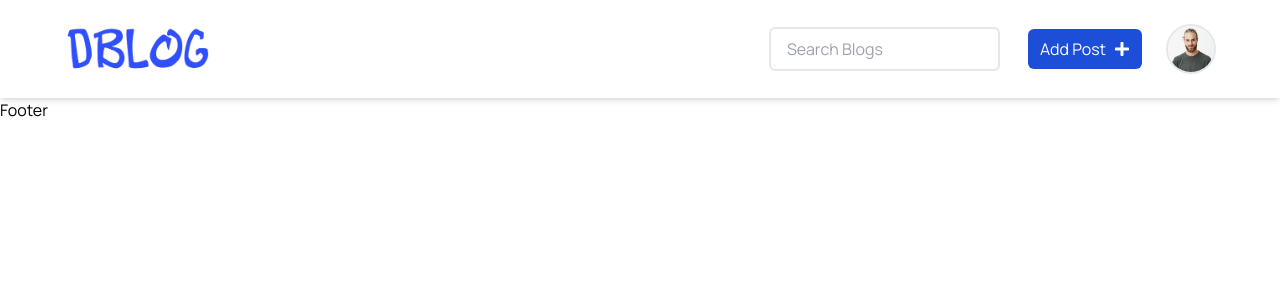
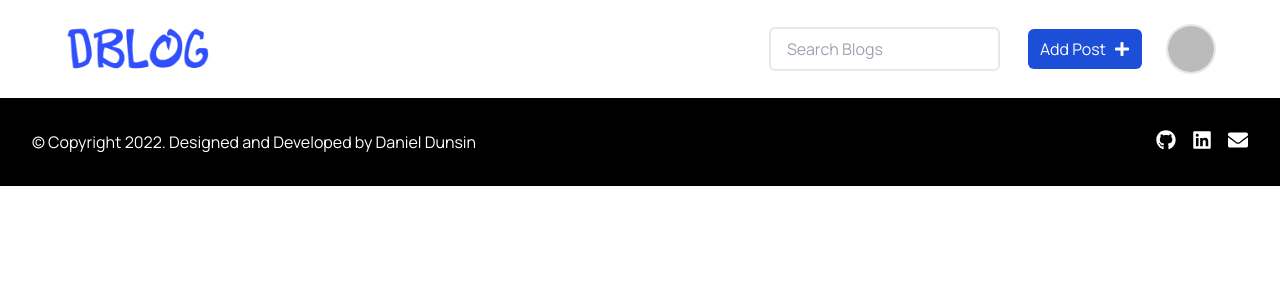
Before and after one commit to daniel-dunsin/dblog-v2, a React (Create React App) app: page / in a window 1280 px wide. Shown: the top 300 px of the page. Built offline with nearby package versions, Linux system fonts and the light colour scheme; no server answers; sample sign-in values are in the browser's storage.

Commit message:
added navbar attributes

```diff
--- a/src/components/Footer.js
+++ b/src/components/Footer.js
@@ -1,9 +1,34 @@
 import React from 'react'
+import { FaEnvelope, FaGithub, FaLinkedin } from 'react-icons/fa'
+
+const socials = [
+  {
+    icon: <FaGithub />,
+    url: 'http://github.com/daniel-dunsin'
+  },
+  {
+    icon: <FaLinkedin />,
+    url: 'https://www.linkedin.com/in/daniel-adejare-551a20237'
+  },
+  {
+    icon: <FaEnvelope />,
+    url: 'mailto:adejaredaniel12@gmail.com'
+  }
+]
 
 function Footer() {
-  return (
-    <div>Footer</div>
-  )
+  return <footer className='w-full bg-black md:p-8 py-8 px-4 flex md:flex-row flex-col-reverse md:gap-y-0 gap-y-5 md:justify-between justify-center text-white'>
+    <p className='md:text-left text-center'>&copy; Copyright 2022. Designed and Developed by Daniel Dunsin</p>
+    <div className='flex flex-row md:justify-end justify-center gap-x-4'>
+      {
+        socials.map((social, index) => {
+          return <a href={social.url} key={index} className='text-[20px]'>
+            {social.icon}
+          </a>
+        })
+      }
+    </div>
+  </footer>
 }
 
 export default Footer
--- a/src/components/Navbar.js
+++ b/src/components/Navbar.js
@@ -2,8 +2,9 @@ import React from 'react'
 import { connect } from 'react-redux';
 import { FaPlus } from 'react-icons/fa';
 import { Link } from 'react-router-dom';
+import {auth} from '../firebase-config';
 import logo from '../assets/images/logo.png';
-import user from '../assets/images/user1.jpg';
+import noDp from '../assets/images/no dp.jpg';
 const mapStateToProps = state => { return { isAuth: state.auth.isAuth } }
 
 function Navbar({ isAuth }) {
@@ -26,7 +27,9 @@ function Navbar({ isAuth }) {
               </button>
             </Link>
 
-            <img src={user} className='w-[50px] h-[50px] rounded-full cursor-pointer border-2 transition hover:border-blue-700' alt="" />
+            <img src={
+              auth.currentUser?.photoURL ? auth.currentUser?.photoURL : noDp
+            } className='w-[50px] h-[50px] rounded-full cursor-pointer border-2 transition hover:border-blue-700' alt="" />
           </div>
           : <div className='flex items-center justify-center gap-x-3'>
             <Link to='/login'>
--- a/src/components/ProtectedRoute.js
+++ b/src/components/ProtectedRoute.js
@@ -1,9 +1,20 @@
 import React from 'react'
+import { connect } from 'react-redux'
+import { Navigate } from 'react-router-dom'
 
-const ProtectedRoute = ({children}) => {
+const mapStateToProps = state => {
+  return {
+    isAuth : state.auth.isAuth
+  }
+}
+
+const ProtectedRoute = ({isAuth, children}) => {
+  if(!isAuth){
+    return <Navigate to='/' />
+  }
   return (
-    {children}
+    children
   )
 }
 
-export default ProtectedRoute
+export default connect(mapStateToProps)(ProtectedRoute)
--- a/src/pages/Signup.js
+++ b/src/pages/Signup.js
@@ -38,7 +38,6 @@ function Signup({ isAuth, email, password, dispatch, emailError, passwordError }
 
         dispatch({ type: SIGNUP_WITH_EMAIL_AND_PASSWORD });
         // add user to firestore
-        // {name, email, image, phone_number, linkedin, githu, facebook, twiiter, id}
         console.log(cred.user);
         const { displayName, email: userEmail, photoURL, phoneNumber, uid } = cred.user;
 
```
Also changed, not shown: src/pages/CreateBlogPage.js (+8 -1 lines), src/App.js (line endings or trailing spaces), src/assets/images/no dp.jpg (added).
